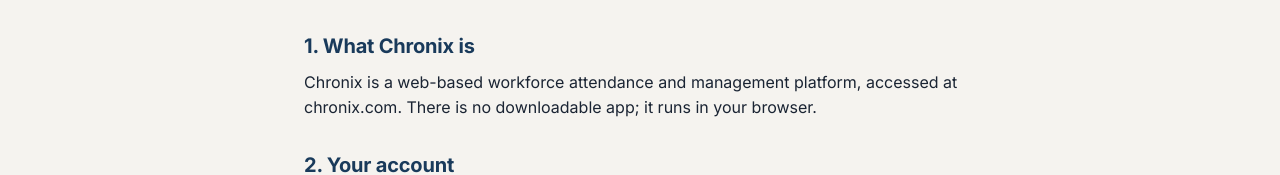
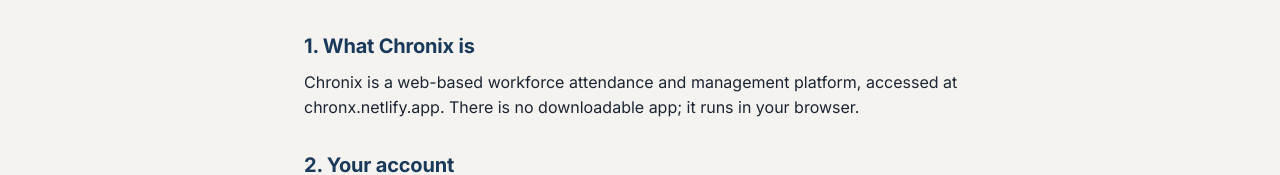
Before and after one commit to Pirate13Thebes/chroniix, a React (Vite) app: page /terms in a window 1280 px wide. Shown: the part 281-456 px from the top of the page. Built offline with nearby package versions, Linux system fonts and the light colour scheme.

Commit message:
chore: update branding domain references to chronx.netlify.app

```diff
--- a/server.js
+++ b/server.js
@@ -449,7 +449,7 @@
 
   try {
     const transporter = await getTransporter();
-    const fromAddress = process.env.EMAIL_USER || 'no-reply@chronix.com';
+    const fromAddress = process.env.EMAIL_USER || 'no-reply@chronx.netlify.app';
     const info = await transporter.sendMail({
       from: `"Chronix Notifications" <${fromAddress}>`,
       to,
--- a/src/pages/marketing/MarketingHome.tsx
+++ b/src/pages/marketing/MarketingHome.tsx
@@ -1,4 +1,4 @@
-// Screen A — Marketing site (chronix.com)
+// Screen A — Marketing site (chronx.netlify.app)
 import { useEffect } from 'react';
 import { useLocation } from 'react-router-dom';
 import { Navbar } from '../../components/marketing/Navbar';
--- a/src/pages/marketing/TermsPage.tsx
+++ b/src/pages/marketing/TermsPage.tsx
@@ -33,8 +33,8 @@
             </h2>
             <p>
               {isFr
-                ? "Chronix est une plateforme en ligne de gestion des présences et du temps de travail, accessible à l'adresse chronix.com. Il n'y a pas d'application à télécharger ; elle s'exécute directement dans votre navigateur internet."
-                : "Chronix is a web-based workforce attendance and management platform, accessed at chronix.com. There is no downloadable app; it runs in your browser."}
+                ? "Chronix est une plateforme en ligne de gestion des présences et du temps de travail, accessible à l'adresse chronx.netlify.app. Il n'y a pas d'application à télécharger ; elle s'exécute directement dans votre navigateur internet."
+                : "Chronix is a web-based workforce attendance and management platform, accessed at chronx.netlify.app. There is no downloadable app; it runs in your browser."}
             </p>
           </section>
 
```
Also changed, not shown: 2 other files (tests, documents, lock files or other folders).
